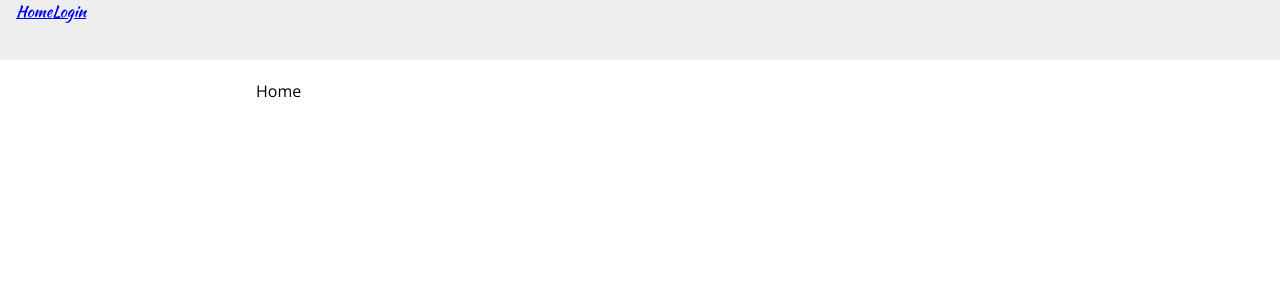
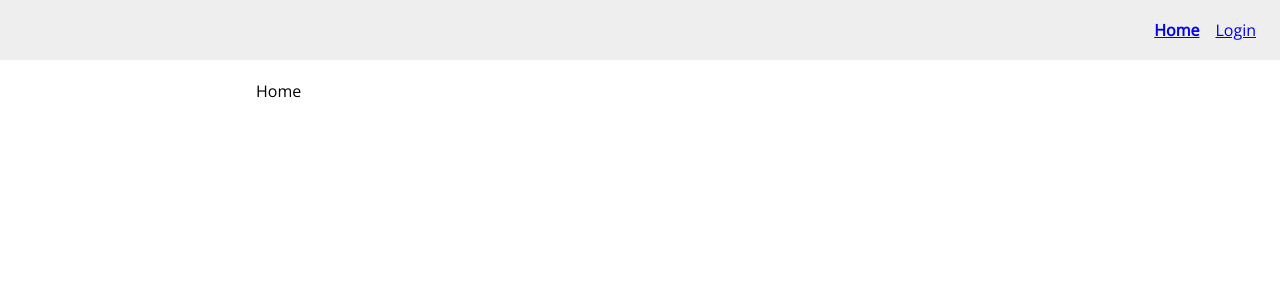
Before and after one commit to elchinovzla/styled-components-v5, a React (Create React App) app: page / in a window 1280 px wide. Shown: the top 300 px of the page. Built offline with nearby package versions, Linux system fonts and the light colour scheme.

Commit message:
style menu items

```diff
--- a/src/components/common/Header.js
+++ b/src/components/common/Header.js
@@ -1,5 +1,5 @@
 import styled from 'styled-components';
-import { Link } from 'react-router-dom';
+import { Link as ReactRouterDomLink, useLocation } from 'react-router-dom';
 
 const HeaderWrapper = styled.header`
   height: 60px;
@@ -12,11 +12,43 @@
   background: #eee;
 `;
 
+const Menu = styled.nav`
+  display: flex;
+  position: relative;
+  width: initial;
+  border-bottom: none;
+  margin: auto 0 auto auto;
+  font-family: 'Open Sans';
+  background: none;
+  left: initial;
+  top: initial;
+`;
+
+const Link = ({ isActive, children, ...props }) => {
+  return <ReactRouterDomLink {...props}>{children}</ReactRouterDomLink>;
+};
+
+const StyledLink = styled(Link)`
+  padding: 4px 8px;
+  display: block;
+  text-align: center;
+  box-sizing: border-box;
+  margin: auto 0;
+  font-weight: ${(props) => (props.isActive ? 'bold' : 'normal')};
+`;
+
 const Header = () => {
+  const { pathname } = useLocation();
   return (
     <HeaderWrapper>
-      <Link to="/">Home</Link>
-      <Link to="/login">Login</Link>
+      <Menu>
+        <StyledLink to="/" isActive={pathname === '/'}>
+          Home
+        </StyledLink>
+        <StyledLink to="/login" isActive={pathname === '/login'}>
+          Login
+        </StyledLink>
+      </Menu>
     </HeaderWrapper>
   );
 };
```
